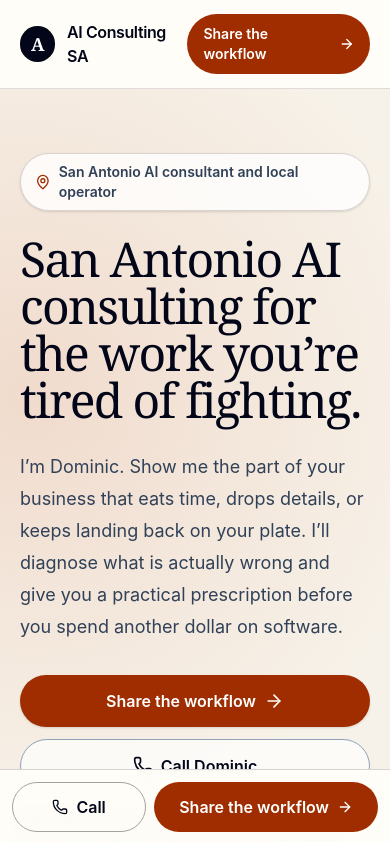
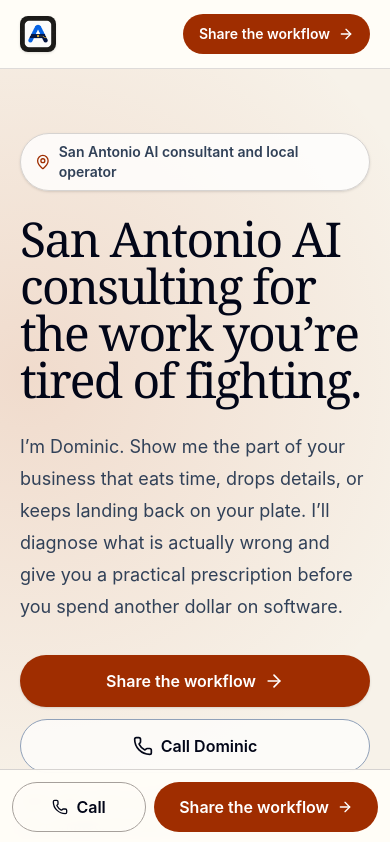
Before and after one commit to cimbolicproductions/aiconsultingsa, a React (Vite) app: page / in a window 390 px wide. Shown: the top 842 px of the page. Built offline with nearby package versions, Linux system fonts and the light colour scheme.

Commit message:
fix(brand): restore site logo

```diff
--- a/public/ai-document-automation-san-antonio/index.html
+++ b/public/ai-document-automation-san-antonio/index.html
@@ -103,7 +103,10 @@
   <body>
     <header class="site-header">
       <nav class="nav" aria-label="Main navigation">
-        <a class="brand" href="/">AI Consulting SA</a>
+        <a class="brand" href="/">
+          <img class="brand-logo" src="/favicon.png" alt="" width="36" height="36" />
+          <span>AI Consulting SA</span>
+        </a>
         <div class="nav-links">
           <a href="/ai-tools-assessment-san-antonio/">AI Tools Assessment</a>
           <a href="/ai-phone-answering/">AI phone answering</a>
--- a/public/ai-phone-answering/index.html
+++ b/public/ai-phone-answering/index.html
@@ -103,7 +103,10 @@
   <body>
     <header class="site-header">
       <nav class="nav" aria-label="Main navigation">
-        <a class="brand" href="/">AI Consulting SA</a>
+        <a class="brand" href="/">
+          <img class="brand-logo" src="/favicon.png" alt="" width="36" height="36" />
+          <span>AI Consulting SA</span>
+        </a>
         <div class="nav-links">
           <a href="/ai-tools-assessment-san-antonio/">AI Tools Assessment</a>
           <a href="/ai-document-automation-san-antonio/">Document automation</a>
--- a/public/ai-tools-assessment-san-antonio/index.html
+++ b/public/ai-tools-assessment-san-antonio/index.html
@@ -145,7 +145,10 @@
   <body>
     <header class="site-header">
       <nav class="nav" aria-label="Main navigation">
-        <a class="brand" href="/">AI Consulting SA</a>
+        <a class="brand" href="/">
+          <img class="brand-logo" src="/favicon.png" alt="" width="36" height="36" />
+          <span>AI Consulting SA</span>
+        </a>
         <div class="nav-links">
           <a href="#process">Process</a>
           <a href="#report">Report</a>
--- a/public/small-business-automation-san-antonio/index.html
+++ b/public/small-business-automation-san-antonio/index.html
@@ -104,7 +104,10 @@
   <body>
     <header class="site-header">
       <nav class="nav" aria-label="Main navigation">
-        <a class="brand" href="/">AI Consulting SA</a>
+        <a class="brand" href="/">
+          <img class="brand-logo" src="/favicon.png" alt="" width="36" height="36" />
+          <span>AI Consulting SA</span>
+        </a>
         <div class="nav-links">
           <a href="/ai-tools-assessment-san-antonio/">AI Tools Assessment</a>
           <a href="/ai-phone-answering/">AI phone answering</a>
--- a/src/AIConsultingServicesPage.jsx
+++ b/src/AIConsultingServicesPage.jsx
@@ -119,8 +119,14 @@ export default function AIConsultingServicesPage() {
       <nav className="sticky top-0 z-50 border-b border-stone-300/80 bg-[#fffdf8]/95 backdrop-blur">
         <div className="mx-auto flex max-w-7xl items-center justify-between px-5 py-3.5 lg:px-8">
           <a href="/" className="flex items-center gap-3 font-semibold tracking-tight text-slate-950">
-            <span className="flex h-9 w-9 items-center justify-center rounded-full bg-slate-950 font-serif text-lg text-white">A</span>
-            <span>AI Consulting SA</span>
+            <img
+              src="/favicon.png"
+              alt=""
+              width="36"
+              height="36"
+              className="h-9 w-9 rounded-lg object-cover shadow-sm"
+            />
+            <span className="hidden sm:inline">AI Consulting SA</span>
           </a>
           <div className="hidden items-center gap-7 text-sm font-medium text-slate-600 lg:flex">
             <a href="#meet-dominic" className="hover:text-slate-950">Meet Dominic</a>
```
Also changed, not shown: public/static-page.css (+14 -0 lines).
